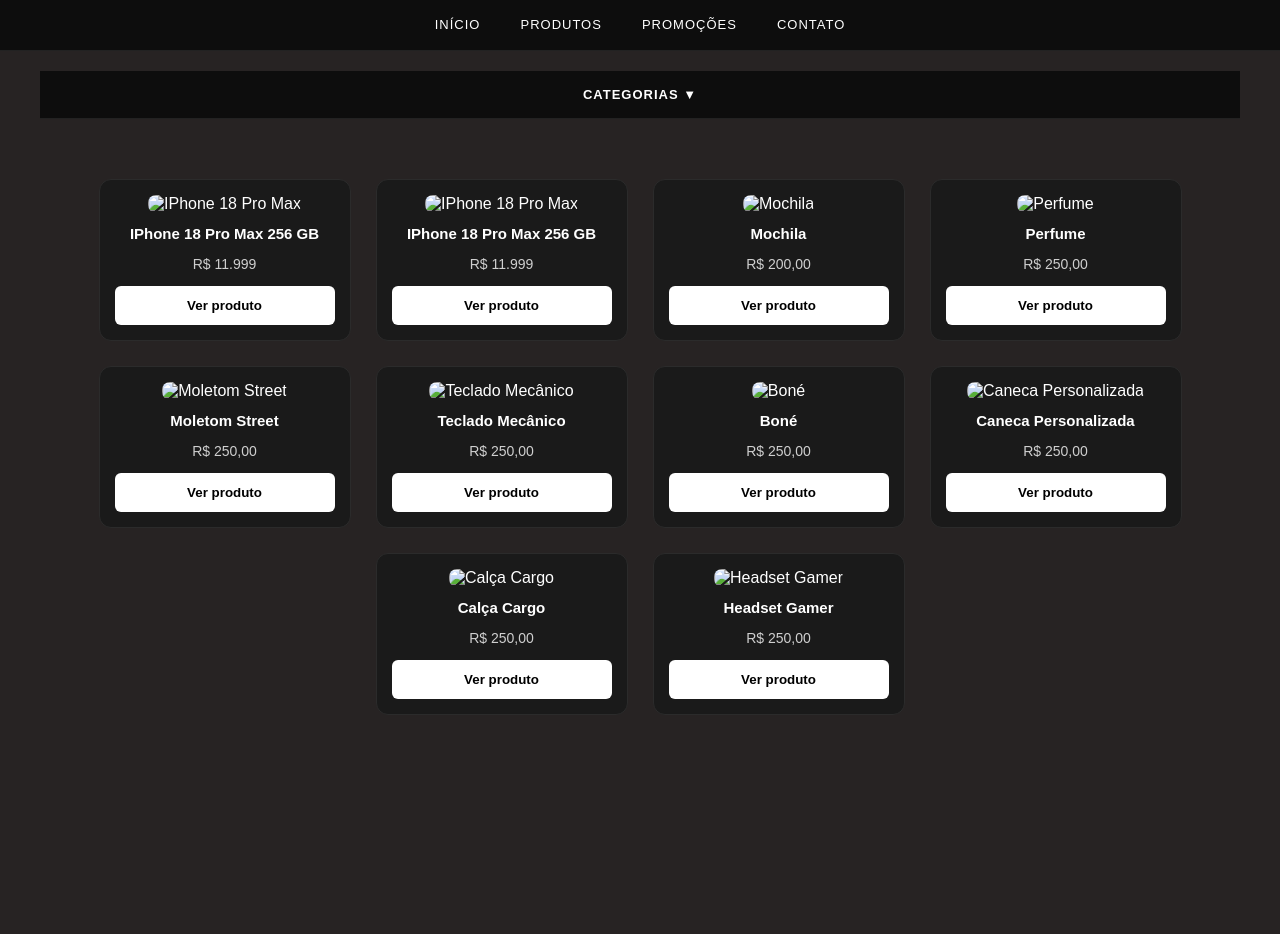
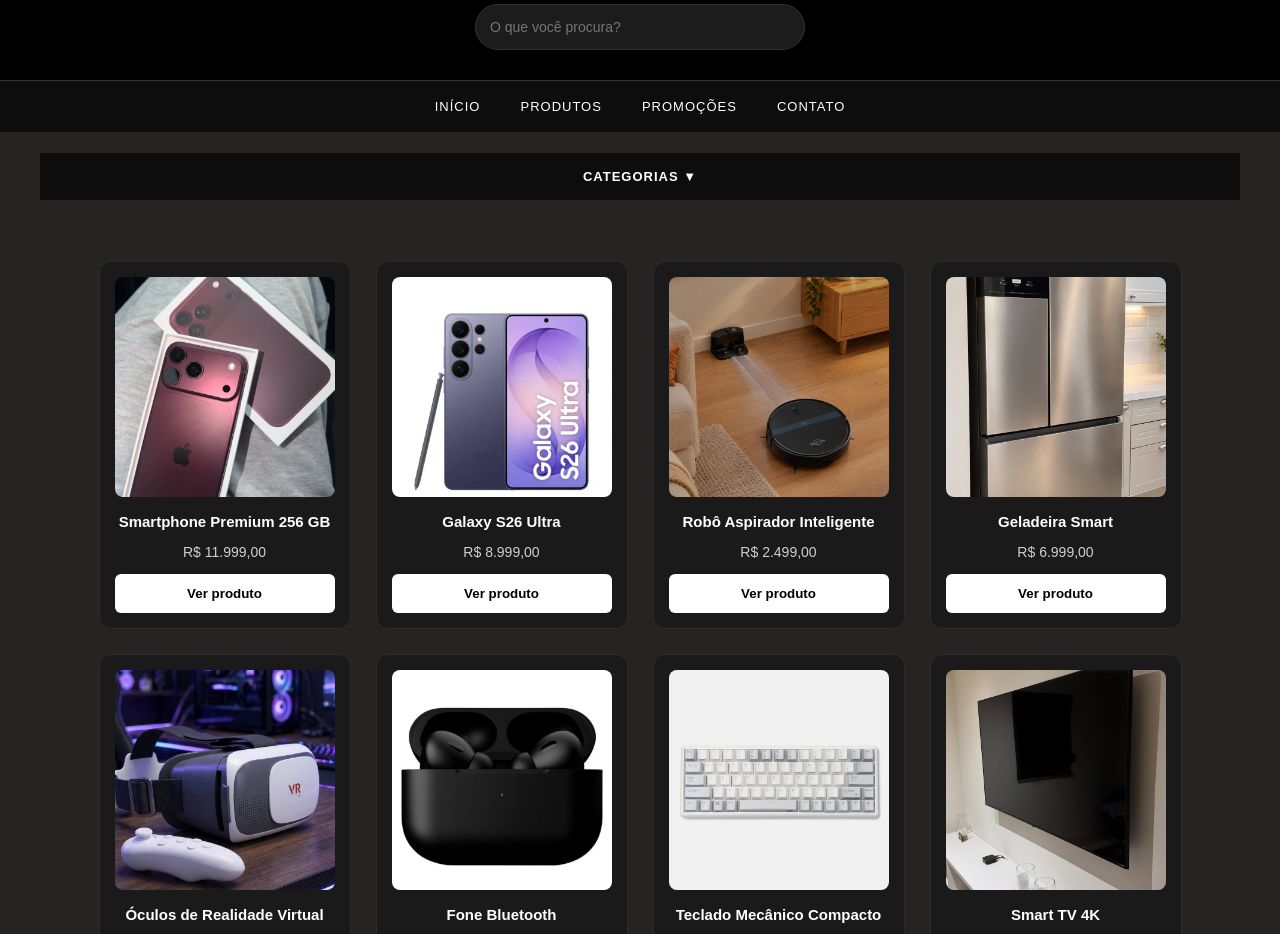
Before and after one commit to Prof-Davi-Git/Site_Casatech, a plain HTML site: page Página de Produtos/produtos.html in a window 1280 px wide. Shown: the part 181-1115 px from the top of the page. Before the commit the page ends 936 px from the top, so only its background shows below. Drawn offline with Linux system fonts and the light colour scheme.

Commit message:
Organiza produtos e imagens da CasaTech

```diff
--- a/Página de Produtos/produtos.html
+++ b/Página de Produtos/produtos.html
@@ -5,7 +5,7 @@
 
     <meta charset="UTF-8">
 
-    <title>Produtos - Minha Loja</title>
+    <title>Produtos - CasaTech</title>
 
     <link
         rel="stylesheet"
@@ -33,7 +33,7 @@
     <header>
 
         <img
-            src="../Imagens/LOJA TESTE (1).png"
+            src="../imagens/logo-casatech.jpg"
             alt="Logo da loja"
         >
 
@@ -114,43 +114,11 @@
             class="menu-categorias"
             id="menuCategorias"
         >
-
-
-            <button
-                onclick="filtrarCategoria('todos')"
-            >
-                TODOS
-            </button>
-
-
-            <button
-                onclick="filtrarCategoria('roupas')"
-            >
-                ELETROS
-            </button>
-
-
-            <button
-                onclick="filtrarCategoria('informatica')"
-            >
-                INFORMÁTICA
-            </button>
-
-
-            <button
-                onclick="filtrarCategoria('acessorios')"
-            >
-                CELULARES
-            </button>
-
-
-            <button
-                onclick="filtrarCategoria('outros')"
-            >
-                OUTROS
-            </button>
-
-
+            <button onclick="filtrarCategoria('todos')">TODOS</button>
+            <button onclick="filtrarCategoria('celulares')">CELULARES</button>
+            <button onclick="filtrarCategoria('informatica')">INFORMÁTICA</button>
+            <button onclick="filtrarCategoria('eletros')">ELETROS</button>
+            <button onclick="filtrarCategoria('acessorios')">ACESSÓRIOS</button>
         </div>
 
     </div>
@@ -161,305 +129,85 @@
 
     <main class="produtos">
 
-
-        <!-- PRODUTO 1 -->
-
-        <div
-            class="produto"
-            data-categoria="CELULARES"
-            onclick="abrirProduto(1)"
-        >
-
-            <img
-                src="../imagens 2.0/IMG-20261109-WA0000.jpg"
-                alt="IPhone 18 Pro Max"
-                loading="lazy"
-            >
-
-            <h2>
-                IPhone 18 Pro Max 256 GB
-            </h2>
-
-            <p>
-                R$ 11.999
-            </p>
-
-            <button>
-                Ver produto
-            </button>
-
+        <!-- ATUALIZAÇÃO 17/11 - PRODUTO 1 CASATECH -->
+        <div class="produto" data-categoria="celulares" onclick="abrirProduto(1)">
+            <img src="../imagens/smartphone-premium-bordo.jpg" alt="Smartphone Premium 256 GB" loading="lazy">
+            <h2>Smartphone Premium 256 GB</h2>
+            <p>R$ 11.999,00</p>
+            <button>Ver produto</button>
         </div>
 
-
-
-        <!-- PRODUTO 2 -->
-
-        <div
-            class="produto"
-            data-categoria="CELULARES"
-            onclick="abrirProduto(2)"
-        >
-
-            <img
-                src="../imagens 2.0/IMG-20261109-WA0000.jpg"
-                alt="IPhone 18 Pro Max"
-                loading="lazy"
-            >
-
-            <h2>
-                IPhone 18 Pro Max 256 GB
-            </h2>
-
-            <p>
-                R$ 11.999
-            </p>
-
-            <button>
-                Ver produto
-            </button>
-
+        <!-- ATUALIZAÇÃO 17/11 - PRODUTO 2 CASATECH -->
+        <div class="produto" data-categoria="celulares" onclick="abrirProduto(2)">
+            <img src="../imagens/smartphone-galaxy-s26-ultra-roxo.jpg" alt="Galaxy S26 Ultra" loading="lazy">
+            <h2>Galaxy S26 Ultra</h2>
+            <p>R$ 8.999,00</p>
+            <button>Ver produto</button>
         </div>
 
-
-
-        <!-- PRODUTO 3 -->
-
-        <div
-            class="produto"
-            data-categoria="acessorios"
-            onclick="abrirProduto(3)"
-        >
-
-            <img
-                src="../Imagens/Produto teste.webp"
-                alt="Mochila"
-                loading="lazy"
-            >
-
-            <h2>
-                Mochila
-            </h2>
-
-            <p>
-                R$ 200,00
-            </p>
-
-            <button>
-                Ver produto
-            </button>
-
+        <!-- ATUALIZAÇÃO 17/11 - PRODUTO 3 CASATECH -->
+        <div class="produto" data-categoria="eletros" onclick="abrirProduto(3)">
+            <img src="../imagens/robo-aspirador-preto.jpg" alt="Robô Aspirador Inteligente" loading="lazy">
+            <h2>Robô Aspirador Inteligente</h2>
+            <p>R$ 2.499,00</p>
+            <button>Ver produto</button>
         </div>
 
-
-
-        <!-- PRODUTO 4 -->
-
-        <div
-            class="produto"
-            data-categoria="outros"
-            onclick="abrirProduto(4)"
-        >
-
-            <img
-                src="../Imagens/Produto teste.webp"
-                alt="Perfume"
-                loading="lazy"
-            >
-
-            <h2>
-                Perfume
-            </h2>
-
-            <p>
-                R$ 250,00
-            </p>
-
-            <button>
-                Ver produto
-            </button>
-
+        <!-- ATUALIZAÇÃO 17/11 - PRODUTO 4 CASATECH -->
+        <div class="produto" data-categoria="eletros" onclick="abrirProduto(4)">
+            <img src="../imagens/geladeira-smart-inox-01.jpg" alt="Geladeira Smart" loading="lazy">
+            <h2>Geladeira Smart</h2>
+            <p>R$ 6.999,00</p>
+            <button>Ver produto</button>
         </div>
 
-
-
-        <!-- PRODUTO 5 -->
-
-        <div
-            class="produto"
-            data-categoria="roupas"
-            onclick="abrirProduto(5)"
-        >
-
-            <img
-                src="../Imagens/Produto teste.webp"
-                alt="Moletom Street"
-                loading="lazy"
-            >
-
-            <h2>
-                Moletom Street
-            </h2>
-
-            <p>
-                R$ 250,00
-            </p>
-
-            <button>
-                Ver produto
-            </button>
-
+        <!-- ATUALIZAÇÃO 17/11 - PRODUTO 5 CASATECH -->
+        <div class="produto" data-categoria="acessorios" onclick="abrirProduto(5)">
+            <img src="../imagens/oculos-vr-01.jpg" alt="Óculos de Realidade Virtual" loading="lazy">
+            <h2>Óculos de Realidade Virtual</h2>
+            <p>R$ 399,00</p>
+            <button>Ver produto</button>
         </div>
 
-
-
-        <!-- PRODUTO 6 -->
-
-        <div
-            class="produto"
-            data-categoria="informatica"
-            onclick="abrirProduto(6)"
-        >
-
-            <img
-                src="../Imagens/Produto teste.webp"
-                alt="Teclado Mecânico"
-                loading="lazy"
-            >
-
-            <h2>
-                Teclado Mecânico
-            </h2>
-
-            <p>
-                R$ 250,00
-            </p>
-
-            <button>
-                Ver produto
-            </button>
-
+        <!-- ATUALIZAÇÃO 17/11 - PRODUTO 6 CASATECH -->
+        <div class="produto" data-categoria="acessorios" onclick="abrirProduto(6)">
+            <img src="../imagens/fone-bluetooth-preto.jpg" alt="Fone Bluetooth" loading="lazy">
+            <h2>Fone Bluetooth</h2>
+            <p>R$ 899,00</p>
+            <button>Ver produto</button>
         </div>
 
-
-
-        <!-- PRODUTO 7 -->
-
-        <div
-            class="produto"
-            data-categoria="acessorios"
-            onclick="abrirProduto(7)"
-        >
-
-            <img
-                src="../Imagens/Produto teste.webp"
-                alt="Boné"
-                loading="lazy"
-            >
-
-            <h2>
-                Boné
-            </h2>
-
-            <p>
-                R$ 250,00
-            </p>
-
-            <button>
-                Ver produto
-            </button>
-
+        <!-- ATUALIZAÇÃO 17/11 - PRODUTO 7 CASATECH -->
+        <div class="produto" data-categoria="informatica" onclick="abrirProduto(7)">
+            <img src="../imagens/teclado-mecanico-branco.jpg" alt="Teclado Mecânico Compacto" loading="lazy">
+            <h2>Teclado Mecânico Compacto</h2>
+            <p>R$ 349,00</p>
+            <button>Ver produto</button>
         </div>
 
-
-
-        <!-- PRODUTO 8 -->
-
-        <div
-            class="produto"
-            data-categoria="outros"
-            onclick="abrirProduto(8)"
-        >
-
-            <img
-                src="../Imagens/Produto teste.webp"
-                alt="Caneca Personalizada"
-                loading="lazy"
-            >
-
-            <h2>
-                Caneca Personalizada
-            </h2>
-
-            <p>
-                R$ 250,00
-            </p>
-
-            <button>
-                Ver produto
-            </button>
-
+        <!-- ATUALIZAÇÃO 17/11 - PRODUTO 8 CASATECH -->
+        <div class="produto" data-categoria="eletros" onclick="abrirProduto(8)">
+            <img src="../imagens/smart-tv-01.jpg" alt="Smart TV 4K" loading="lazy">
+            <h2>Smart TV 4K</h2>
+            <p>R$ 3.299,00</p>
+            <button>Ver produto</button>
         </div>
 
-
-
-        <!-- PRODUTO 9 -->
-
-        <div
-            class="produto"
-            data-categoria="roupas"
-            onclick="abrirProduto(9)"
-        >
-
-            <img
-                src="../Imagens/Produto teste.webp"
-                alt="Calça Cargo"
-                loading="lazy"
-            >
-
-            <h2>
-                Calça Cargo
-            </h2>
-
-            <p>
-                R$ 250,00
-            </p>
-
-            <button>
-                Ver produto
-            </button>
-
+        <!-- ATUALIZAÇÃO 17/11 - PRODUTO 9 CASATECH -->
+        <div class="produto" data-categoria="informatica" onclick="abrirProduto(9)">
+            <img src="../imagens/notebook-rosa.jpg" alt="Notebook" loading="lazy">
+            <h2>Notebook</h2>
+            <p>R$ 5.499,00</p>
+            <button>Ver produto</button>
         </div>
 
-
-
-        <!-- PRODUTO 10 -->
-
-        <div
-            class="produto"
-            data-categoria="informatica"
-            onclick="abrirProduto(10)"
-        >
-
-            <img
-                src="../Imagens/Produto teste.webp"
-                alt="Headset Gamer"
-                loading="lazy"
-            >
-
-            <h2>
-                Headset Gamer
-            </h2>
-
-            <p>
-                R$ 250,00
-            </p>
-
-            <button>
-                Ver produto
-            </button>
-
+        <!-- ATUALIZAÇÃO 17/11 - PRODUTO 10 CASATECH -->
+        <div class="produto" data-categoria="acessorios" onclick="abrirProduto(10)">
+            <img src="../imagens/smart-speaker-branco.jpg" alt="Smart Speaker com Relógio" loading="lazy">
+            <h2>Smart Speaker com Relógio</h2>
+            <p>R$ 699,00</p>
+            <button>Ver produto</button>
         </div>
-
 
     </main>
 
```
